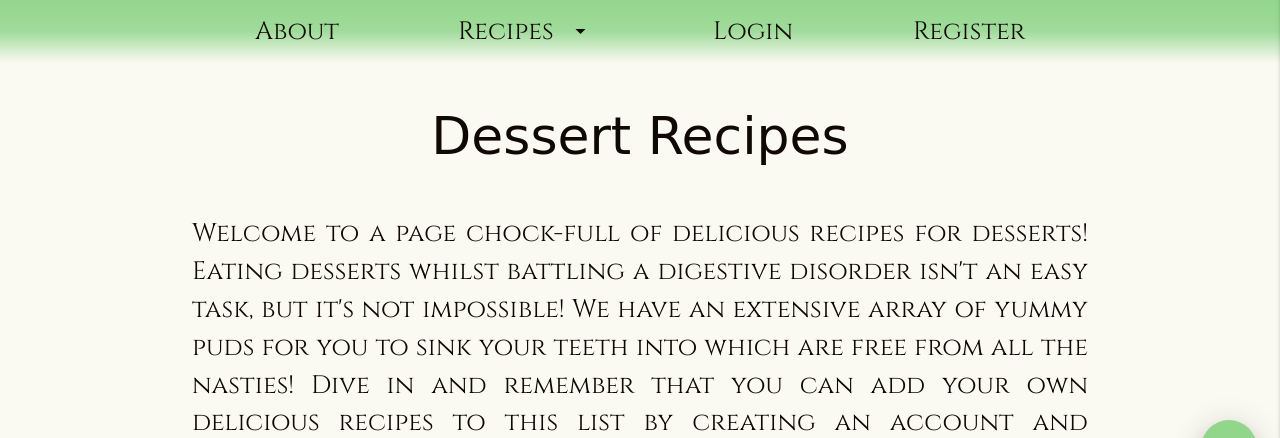
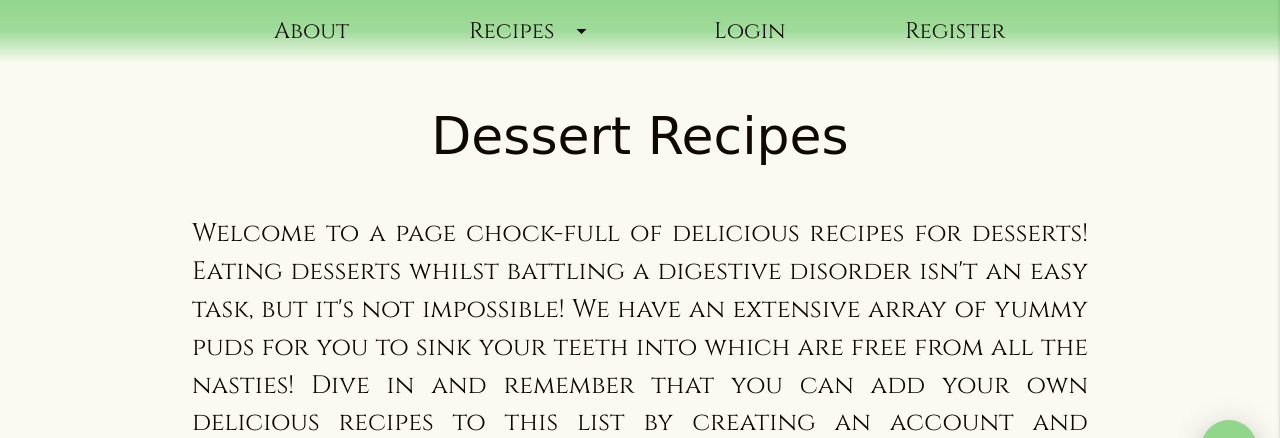
Before and after one commit to Code-Institute-Submissions/Friendly-Digest, a Flask app: page /dessert in a window 1280 px wide. Shown: the part 301-739 px from the top of the page. Run offline with Flask 2, Linux system fonts and the light colour scheme; data that the repository does not hold is empty; some libraries are stand-ins or nearby versions; some web fonts are replaced.

Commit message:
Removed flow-text class from navigation text and replaced with nav-text class.

```diff
--- a/templates/base.html
+++ b/templates/base.html
@@ -55,21 +55,21 @@
 
                 <!--Desktop Nav Bar Links-->
                 <ul class="hide-on-med-and-down" id="nav-tabs">
-                    <li><a href="{{ url_for('index') }}" class="flow-text hvr-bounce-to-bottom">About</a></li>
-                    <li><a class="dropdown-button flow-text hvr-bounce-to-bottom" href="#!"
+                    <li><a href="{{ url_for('index') }}" class="nav-text hvr-bounce-to-bottom">About</a></li>
+                    <li><a class="dropdown-button nav-text hvr-bounce-to-bottom" href="#!"
                             data-activates="dropdown-desktop">Recipes<i
                                 class="material-icons right">arrow_drop_down</i></a>
                     </li>
 
                     {% if session.user %}
                     <li><a href="{{ url_for('myRecipes', username=session['user']) }}"
-                            class="flow-text hvr-bounce-to-bottom">My Recipes</a></li>
-                    <li><a href="{{ url_for('addRecipe') }}" class="flow-text hvr-bounce-to-bottom">Add Recipe</a></li>
-                    <li><a href="{{ url_for('logout') }}" class="flow-text hvr-bounce-to-bottom">Log Out</a></li>
+                            class="nav-text hvr-bounce-to-bottom">My Recipes</a></li>
+                    <li><a href="{{ url_for('addRecipe') }}" class="nav-text hvr-bounce-to-bottom">Add Recipe</a></li>
+                    <li><a href="{{ url_for('logout') }}" class="nav-text hvr-bounce-to-bottom">Log Out</a></li>
 
                     {% else %}
-                    <li><a href="{{ url_for('login') }}" class="flow-text hvr-bounce-to-bottom">Login</a></li>
-                    <li><a href="{{ url_for('register') }}" class="flow-text hvr-bounce-to-bottom">Register</a></li>
+                    <li><a href="{{ url_for('login') }}" class="nav-text hvr-bounce-to-bottom">Login</a></li>
+                    <li><a href="{{ url_for('register') }}" class="nav-text hvr-bounce-to-bottom">Register</a></li>
                     {% endif %}
                 </ul>
 
```
